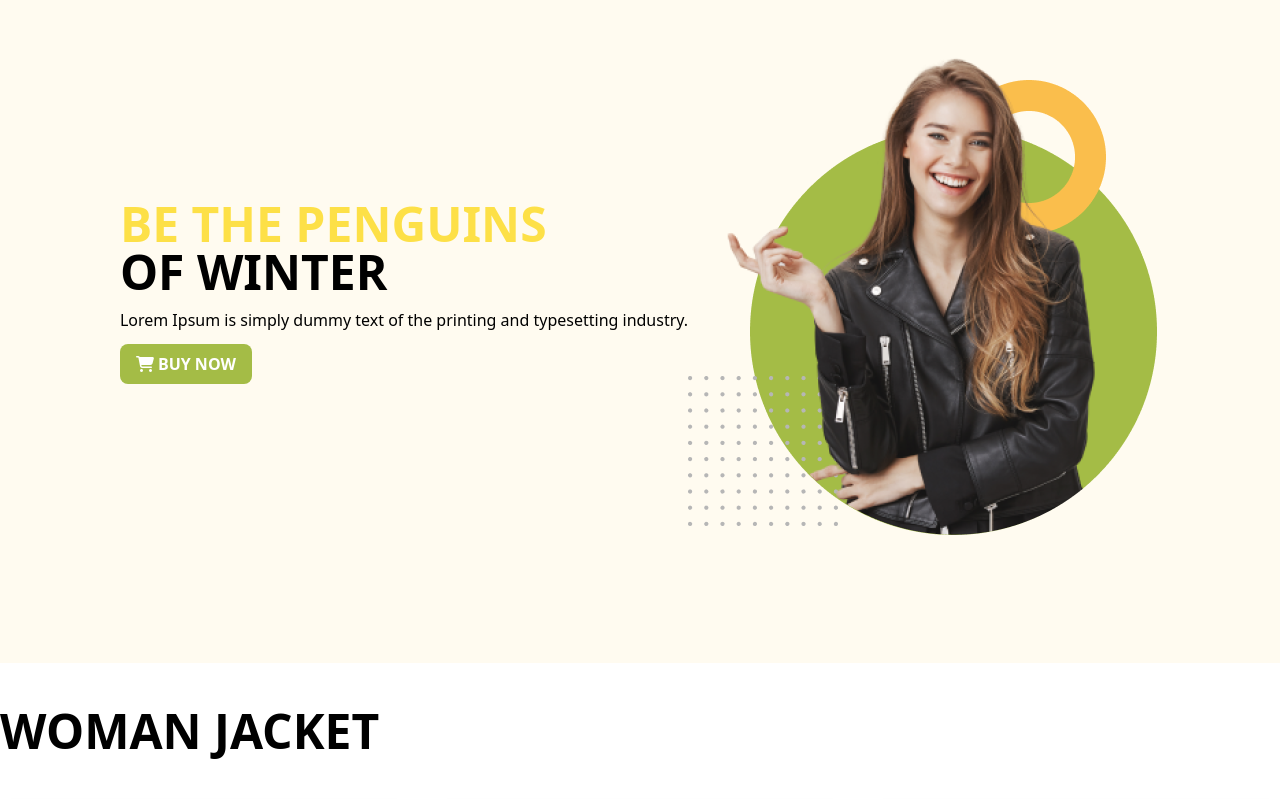
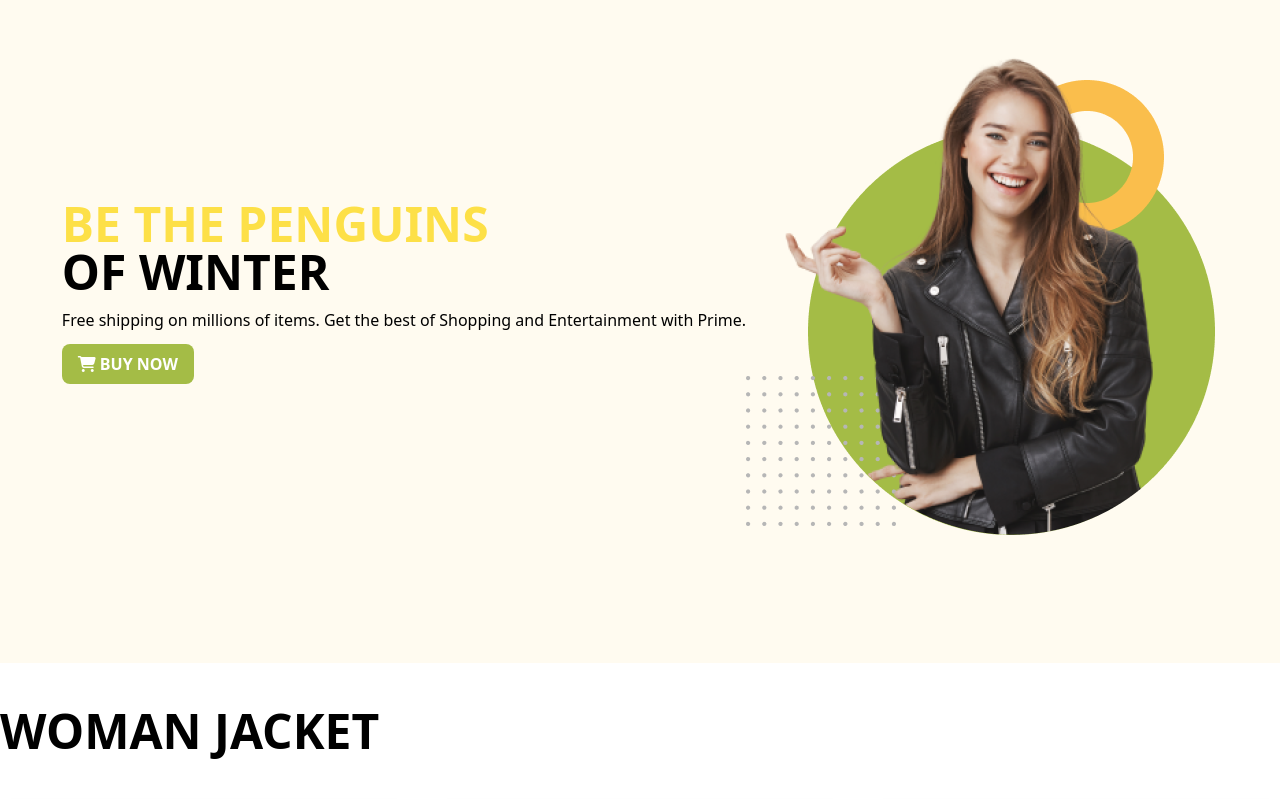
Before and after one commit to Nafis-Fahim50/Buy-Jacket, a plain HTML site: page index.html in a window 1280 px wide. Shown: the top 800 px of the page. Drawn offline with nearby package versions, Linux system fonts and the light colour scheme.

Commit message:
update header section

```diff
--- a/index.html
+++ b/index.html
@@ -34,8 +34,7 @@
                     <br>
                     <span>of Winter</span>
                 </h1>
-                <p>Lorem Ipsum is simply dummy text of the printing
-                    and typesetting industry.</p>
+                <p>Free shipping on millions of items. Get the best of Shopping and Entertainment with Prime.</p>
                 <button class="bg-[#A4BC46] uppercase py-2 px-4 text-white font-semibold rounded-lg"> <i class="fa-solid fa-cart-shopping text-white mr-1"></i>Buy Now</button>
             </div>
             <div>
```
